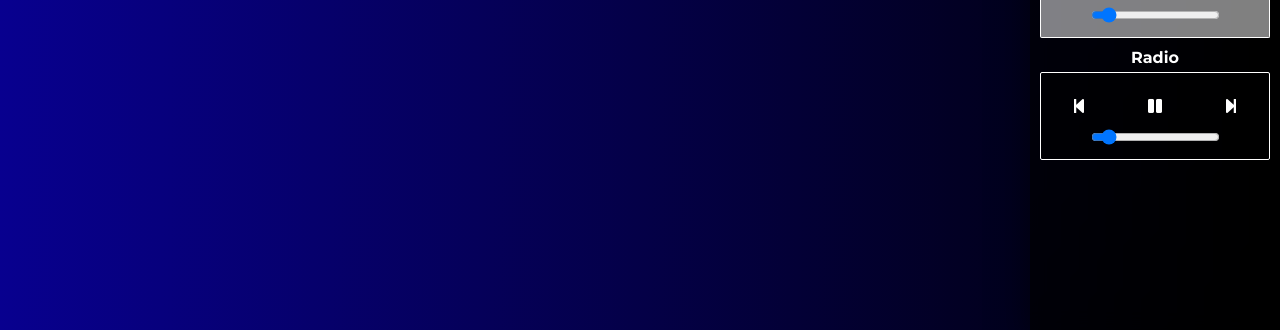
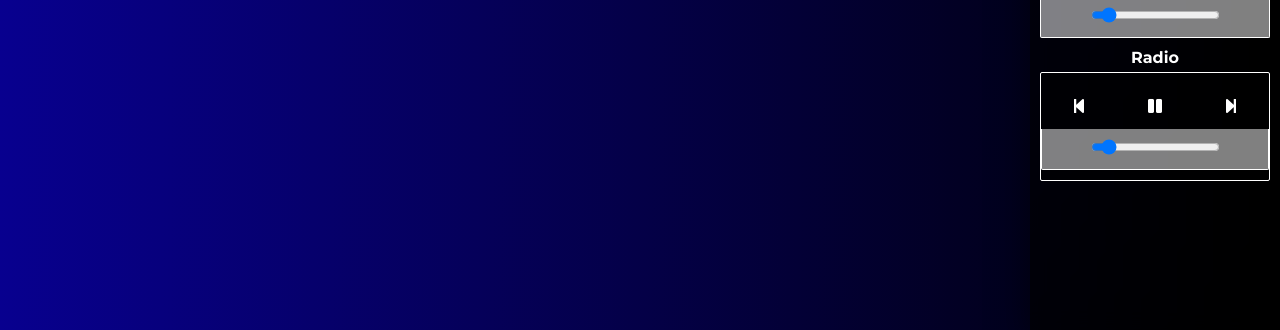
Before and after one commit to FlynnFc/CarOnboards, a plain HTML site: page index.html in a window 1280 px wide. Shown: the part 470-800 px from the top of the page. Drawn offline with Linux system fonts and the light colour scheme.

Commit message:
changing class on range input for consistant style

```diff
--- a/index.html
+++ b/index.html
@@ -51,7 +51,7 @@
                     <i class='fas fa-play' id="play" aria-hidden="true"></i>
                     <i class='fas fa-step-forward' id="next" aria-hidden="true"></i>
                 </div>
-                <div class="volume">
+                <div class="volumeCar">
                     <input type="range" min="1" max="100" value="10" id="volume" onchange="changeVolume(this)">
                 </div>
             </div>
```
